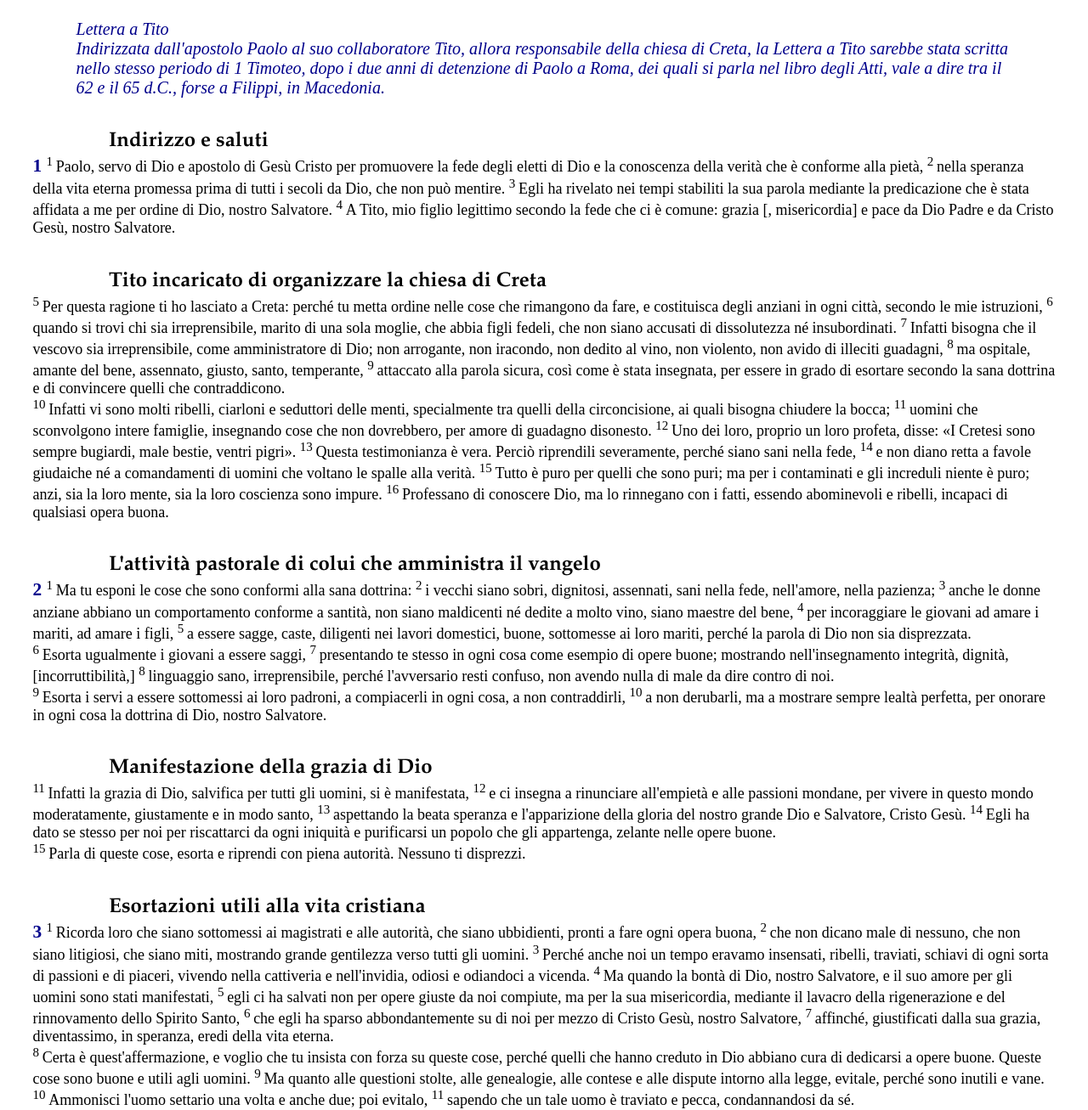
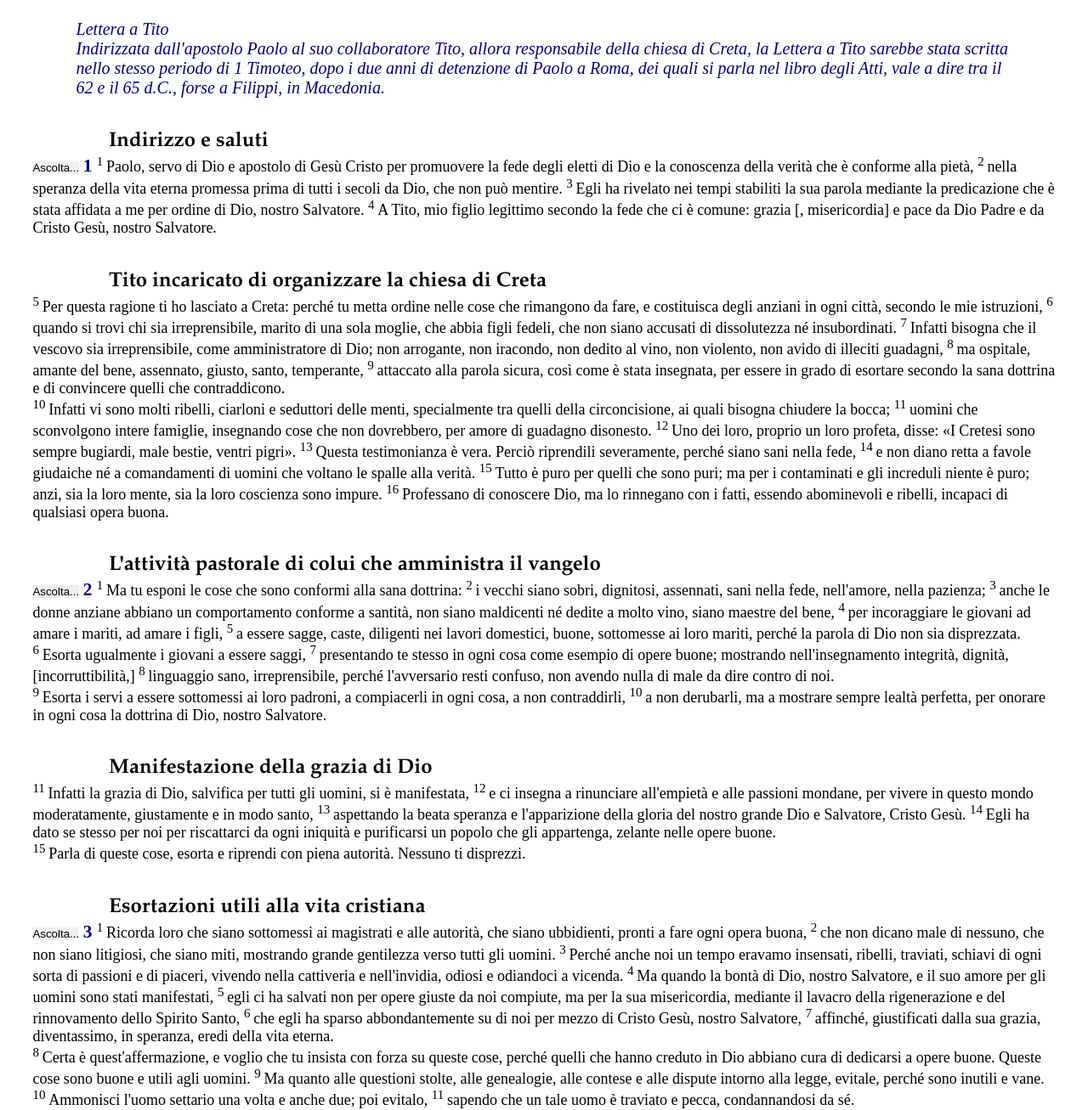
Before and after one commit to Fabio-byte/Repository01, a plain HTML site: page NR06_56_Tito.html in a window 1280 px wide. Shown: the part 313-1620 px from the top of the page at 85% size. Drawn offline with nearby package versions, Linux system fonts and the light colour scheme.

Commit message:
Nuovi collegamenti audio Tito e Filemone

```diff
--- a/Mega_Menu3.js
+++ b/Mega_Menu3.js
@@ -341,3 +341,9 @@ function scriviMenu(){
 </nav>';
 
 }
+
+/* Funzione per i link audio*/
+function openAudio(audioPath) {
+    let windowFeatures = "width=400,height=150";
+    window.open(audioPath, "Audio", windowFeatures);
+}
--- a/NR06_56_Tito.html
+++ b/NR06_56_Tito.html
@@ -52,7 +52,8 @@
 
     <h3 class="h3">Indirizzo e saluti</h3>
 
-    <p class="p">
+    <p class="p"><!-- Bottone audio. Funzione in Mega_Menu3.js -->
+        <button class="button_audio" onclick="openAudio('Audio_45_57_Paolo/NR06_56_01_Tito.mp3')">Ascolta...</button>
         <span class="color_of_chapter">1 </span><sup>1 </sup> Paolo, servo di Dio e apostolo di Gesù Cristo per
         promuovere la fede degli eletti di Dio e la conoscenza della verità che è
         conforme alla pietà, <sup>2 </sup> nella speranza della vita eterna
@@ -97,7 +98,8 @@
 
     <h3 class="h3">L'attività pastorale di colui che amministra il vangelo</h3>
 
-    <p class="p">
+    <p class="p"><!-- Bottone audio. Funzione in Mega_Menu3.js -->
+        <button class="button_audio" onclick="openAudio('Audio_45_57_Paolo/NR06_56_02_Tito.mp3')">Ascolta...</button>
         <span class="color_of_chapter">2 </span><sup>1 </sup> Ma tu esponi le cose che sono conformi alla sana dottrina:
         <sup>2 </sup> i vecchi siano sobri, dignitosi, assennati, sani nella
         fede, nell'amore, nella pazienza; <sup>3 </sup> anche le donne anziane
@@ -136,7 +138,8 @@
 
     <h3 class="h3">Esortazioni utili alla vita cristiana</h3>
 
-    <p class="p">
+    <p class="p"><!-- Bottone audio. Funzione in Mega_Menu3.js -->
+        <button class="button_audio" onclick="openAudio('Audio_45_57_Paolo/NR06_56_03_Tito.mp3')">Ascolta...</button>
         <span class="color_of_chapter">3 </span><sup>1 </sup> Ricorda loro che siano sottomessi ai magistrati e alle
         autorità, che siano ubbidienti, pronti a fare ogni opera buona, <sup>2 </sup>
         che non dicano male di nessuno, che non siano litigiosi, che siano miti,
```
Also changed, not shown: NR06_57_Filemone.html (+4 -2 lines), 4 other files.
